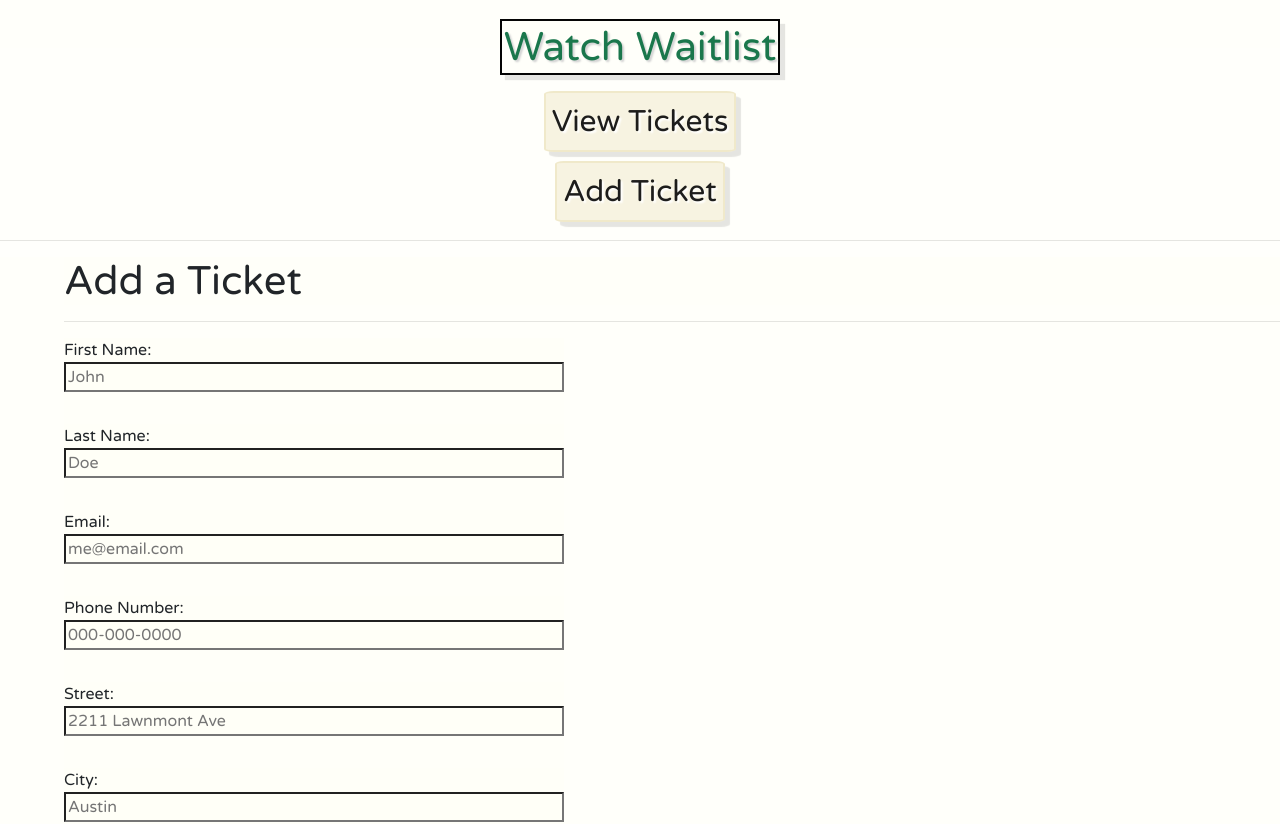
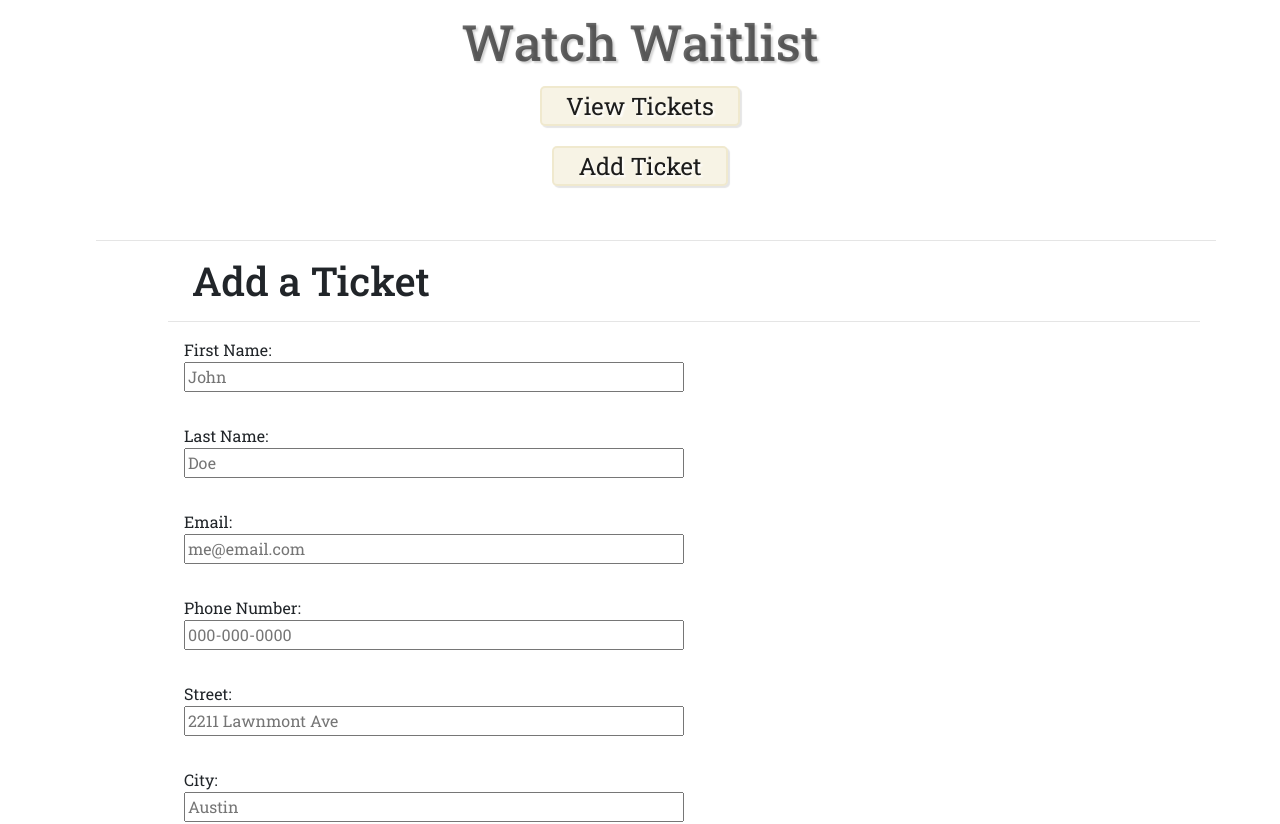
Before and after one commit to d0uble0deven/watch_waitlist_react, a React (Create React App) app in the folder my-app/: page /tickets/add in a window 1280 px wide. Shown: the top 824 px of the page. Built offline with nearby package versions, Linux system fonts and the light colour scheme.

Commit message:
completes styling of VP

```diff
--- a/my-app/public/index.html
+++ b/my-app/public/index.html
@@ -10,6 +10,8 @@
       content="Web site created using create-react-app"
     />
     <link href="https://fonts.googleapis.com/css2?family=Varela+Round&display=swap" rel="stylesheet">
+    <link href="https://fonts.googleapis.com/css2?family=Roboto+Slab:wght@100;200;300;400;500;600;700;800;900&display=swap" rel="stylesheet">
+
     <link rel="apple-touch-icon" href="%PUBLIC_URL%/logo192.png" />
     <!--
       manifest.json provides metadata used when your web app is installed on a
--- a/my-app/src/Components/NavBar.jsx
+++ b/my-app/src/Components/NavBar.jsx
@@ -13,44 +13,42 @@ import styled from 'styled-components'
 const NavBar = () => {
 
     const NavPlace = styled.span`
-        /* color: rgba(4, 4, 4, .9); */
         border: rgba(173, 135, 2, .1) solid 2px;
-        border-radius: 5%;
+        border-radius: 5px;
         background-color: rgba(173, 135, 2, .1);
-        font-size: 30px;
+        font-size: 24px;
         justify-self: stretch;
-        padding: .2em;
-        box-shadow:  5px 5px 1px rgba(4, 4, 4, .1);
+        box-shadow:  2px 2px 1px rgba(4, 4, 4, .1);
         place-self:center;
         text-shadow: 2px 2px 2px white;
 
 
-
         &:hover{
-            background-color: rgba(33, 118, 255, .4);
+            /* background-color: rgba(33, 118, 255, .4); */
             border: rgba(33, 118, 255, .1) solid 1px;
             text-shadow: 2px 2px 2px white;
+            box-shadow: inset 3px 3px 2px rgba(4, 4, 4, .9);
+
 
         }
     `
 
     const NavContainer = styled.div`
         display: grid;
-        grid-template-rows: repeat(3, 70px);
+        grid-template-rows: repeat(3, 60px);
         height: 3em;
         margin-bottom: 12em;
         padding-top: 1em;
-        /* justify-content: start;  */
 
     `
     const Title = styled.h1`
-        border: black solid 3px;
-        place-self: center;
-        box-shadow:  5px 5px 1px rgba(4, 4, 4, .1);
+        font-size: 50px;
+        place-self: center;        /* box-shadow: 2px 2px 1px rgba(4, 4, 4, .1); */
         text-shadow: 2px 2px 2px lightgrey;
-        color: rgba(26, 119, 76);
-        border: rgba(4, 4, 4) solid 2px;
+        color: rgba(4, 4, 4, .6);
         padding: 2px;
+        font-family: 'Varela Round', sans-serif;
+        font-family: 'Roboto Slab', serif;
 
 
     `
--- a/my-app/src/Components/TicketCard.jsx
+++ b/my-app/src/Components/TicketCard.jsx
@@ -6,13 +6,12 @@ import axios from 'axios'
 // text shadow, hover
 
 const TCard = styled.div`
-    margin-left: 2em;
     max-width: 29em;
     max-height: 29em;
     background-color: rgba(255, 255, 255, .5);
-    border-radius: 1%;
+    border-radius: 5px;
     border: rgba(173, 135, 2, .9) solid 1px; /* dark goldenrod */
-    margin: 1em;
+    margin-bottom: 2em;
     padding-left: 1em;
     text-shadow: 1px 1px 1px lightgrey;
     box-shadow:  5px 5px 1px rgba(4, 4, 4, .2);
@@ -28,18 +27,11 @@ const TCard = styled.div`
 const TInfo = styled.li`
     list-style-type: none;
     color: rgba(173, 135, 2, .9); /* dark goldenrod */
-    margin-bottom: 5px;
-`
-
-const TCardTitle = styled.h1`
-    color: rgba(173, 135, 2, .9); /* dark goldenrod */
-    padding-bottom: 0;
-    margin-bottom: 0;
 `
 
 const TButton = styled.button`
     color: rgba(33, 118, 255, .5); /* Blue Crayola */
-    border-radius: 10%;
+    border-radius: 10px;
     border: rgba(33, 118, 255, .5) solid 1px;
     margin-top: 1em;
     margin-right: 1em;
@@ -71,14 +63,12 @@ const TicketCard = (props) => {
         <TCard
             id="TicketCard" inverse key={props.id} >
 
-            {/* <TCardTitle>{props.first_name} {props.last_name}</TCardTitle> */}
             <CardBody >
                 <TInfo>Name: {props.first_name} {props.last_name}</TInfo>
                 <TInfo>Address: {props.street}
                     <br />
                     {props.city}, {props.state} {props.zip_code} </TInfo>
                 <TInfo>Contact Info: {props.phone_number} | {props.email}</TInfo>
-                {/* <TInfo>Email: {props.email}</TInfo> */}
                 <hr />
                 <TInfo>Employee Responsible: {props.employee_responsible}</TInfo>
                 <TInfo>Watch Ordered: {props.watch_ordered}</TInfo>
--- a/my-app/src/Components/WatchCard.jsx
+++ b/my-app/src/Components/WatchCard.jsx
@@ -8,13 +8,13 @@ const WatchCard = (props) => {
 
 
     const WButton = styled.button`
-        height: 13em;
-        width: 10em;
+        height: 14em;
+        width: 12em;
         box-shadow:  5px 5px 1px rgba(4, 4, 4, .9);
         border: rgba(26, 119, 76) 1px solid; /* rolex green */
-        border-radius: 2%;
+        border-radius: 5px;
         background-color: rgb(255, 255, 255);
-        margin: 2em;
+        margin: 2em 0;
 
 
 
@@ -29,9 +29,10 @@ const WatchCard = (props) => {
         `
 
     const WImg = styled.img`
-        height: 9em;
-        width: 9em;
-        border-radius: 2%;
+        height: 8em;
+        width: 8em;
+        border-radius: 2px;
+
 
         `
 
@@ -52,6 +53,7 @@ const WatchCard = (props) => {
 
 
     return (
+
         <WButton color='success' onClick={handleClick} id={props.name} type="submit" >
             <WImg src={props.image} alt={props.name} id={props.name} />
 
--- a/my-app/src/Pages/PagesStyling/ViewPageStyling.css
+++ b/my-app/src/Pages/PagesStyling/ViewPageStyling.css
@@ -1,7 +1,7 @@
-.accordion:hover,
+/* .accordion:hover,
 .active {
-  background-color: #ccc;
-}
+  background-color: rgba(173, 135, 2, .5);
+} */
 
 .accordion_icon {
     margin-left: auto;
--- a/my-app/src/Pages/ViewPage.jsx
+++ b/my-app/src/Pages/ViewPage.jsx
@@ -85,37 +85,57 @@ const ViewPage = () => {
 
     const Container = styled.div`
         display: grid;
-        margin: 2em;
-        grid-template-columns: repeat(6, 14em);
+        grid-template-columns: repeat(5, 14em);
         grid-template-rows: auto
+
+    `
+
+    const VPButton = styled.button`
+        text-shadow: 1px 1px 1px rgba(255,255,255,.9);
+        background-color: rgba(173, 135, 2, .1);
+        border: black 1px solid;
+        border-radius: 7px;
+        font-weight: 100px;
+
+        &:hover{
+            box-shadow: inset 2px 2px 1px rgba(4, 4, 4, .9);
+
+        }
 
     `
 
 
     return (
         <div>
-            <Button outline color='info' size='lg' onClick={getTicketsFromDb}>
-                View Tickets For All Watches</Button>
-            <hr />
-            <Button size="lg" outline color='info' className={`accordion ${isActive}`} onClick={toggleAccordion}>
-                <p>view watches</p>
+            <VPButton onClick={getTicketsFromDb}>
+                Select All</VPButton>
+            <br />
+            <br />
+            <VPButton className={`accordion ${isActive}`} onClick={toggleAccordion}>
+                <p>Select Watch</p>
                 <Chevron className={`${rotation}`} width={10} fill={"#777"} />
-            </Button>
+            </VPButton>
             <Container>
                 {(isActive === 'active') ?
                     watches.map((item, index) => {
-                        return (<div style={{ maxHeight: `${watchHeight}` }} key={index}>
-                            <WatchCard name={item.name} image={item.image} selectedWatch={selectedWatch} setSelectedWatch={setSelectedWatch} id={item._id} />
-                        </div>)
+                        return (
+                            <div>
+
+                                <div style={{ maxHeight: `${watchHeight}` }} key={index}>
+                                    <WatchCard name={item.name} image={item.image} selectedWatch={selectedWatch} setSelectedWatch={setSelectedWatch} id={item._id} />
+                                </div>
+
+                            </div>)
                     })
                     :
-                    <div></div>
+                    <div>
+                    </div>
                 }
             </Container>
             <br />
             <hr />
             <div className="TicketView">
-                <Button outline color='info' size='lg' onClick={getTicketsFromDbForSelectedWatch}>  {selectedWatch ? 'View Results For ' + selectedWatch : 'Please Select Watch Above'}</Button>
+                <VPButton onClick={getTicketsFromDbForSelectedWatch}>  {selectedWatch ? 'View Results For ' + selectedWatch : 'Click here once you have selected a watch'}</VPButton>
                 <hr />
 
 
--- a/my-app/src/index.css
+++ b/my-app/src/index.css
@@ -1,4 +1,6 @@
 *{
-    background-color: rgba(173, 135, 2, .005);
-    font-family: 'Varela Round', sans-serif;
+    /* background-color: rgba(173, 135, 2, .005); */
+    font-family: 'Roboto Slab', serif;
+    margin-left: 1em;
+    margin-right: 1em;
 }
```
Also changed, not shown: my-app/src/App.js (+0 -9 lines).
